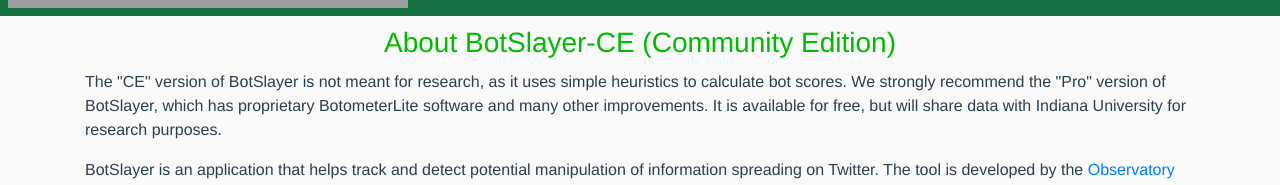
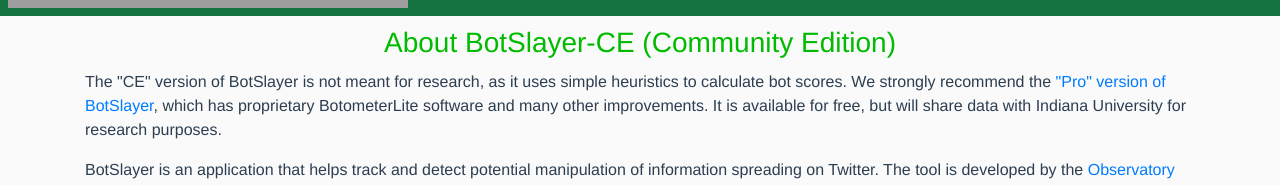
Before and after one commit to osome-iu/BotSlayer-CE, a Vue app in the folder frontend/: page /about in a window 1280 px wide. Shown: the part 300-485 px from the top of the page. Built offline with nearby package versions, Linux system fonts and the light colour scheme; no server answers; grey boxes are pictures that could not be loaded; what vue-timeago would draw is missing.

Commit message:
Added link to "Pro" BotSlayer

```diff
--- a/frontend/src/views/About.vue
+++ b/frontend/src/views/About.vue
@@ -2,7 +2,7 @@
   <div class="about">
     <h3 style="color: #00bb00; margin: 10px;">About BotSlayer-CE (Community Edition)</h3>
     <div class="container">
-      <p class="text-left">The "CE" version of BotSlayer is not meant for research, as it uses simple heuristics to calculate bot scores. We strongly recommend the "Pro" version of BotSlayer, which has proprietary BotometerLite software and many other improvements. It is available for free, but will share data with Indiana University for research purposes.</p>
+      <p class="text-left">The "CE" version of BotSlayer is not meant for research, as it uses simple heuristics to calculate bot scores. We strongly recommend the <a target="_blank" href="https://osome.iuni.iu.edu/tools/botslayer/">"Pro" version of BotSlayer</a>, which has proprietary BotometerLite software and many other improvements. It is available for free, but will share data with Indiana University for research purposes.</p>
 
       <p class="text-left">BotSlayer is an application that helps track and detect potential manipulation of information spreading on Twitter. The tool is developed by the <a href="https://osome.iuni.iu.edu/" target="_blank ">Observatory on Social Media</a> at Indiana University --- the same lab that brought to you Botometer and Hoaxy.</p>
 
```
